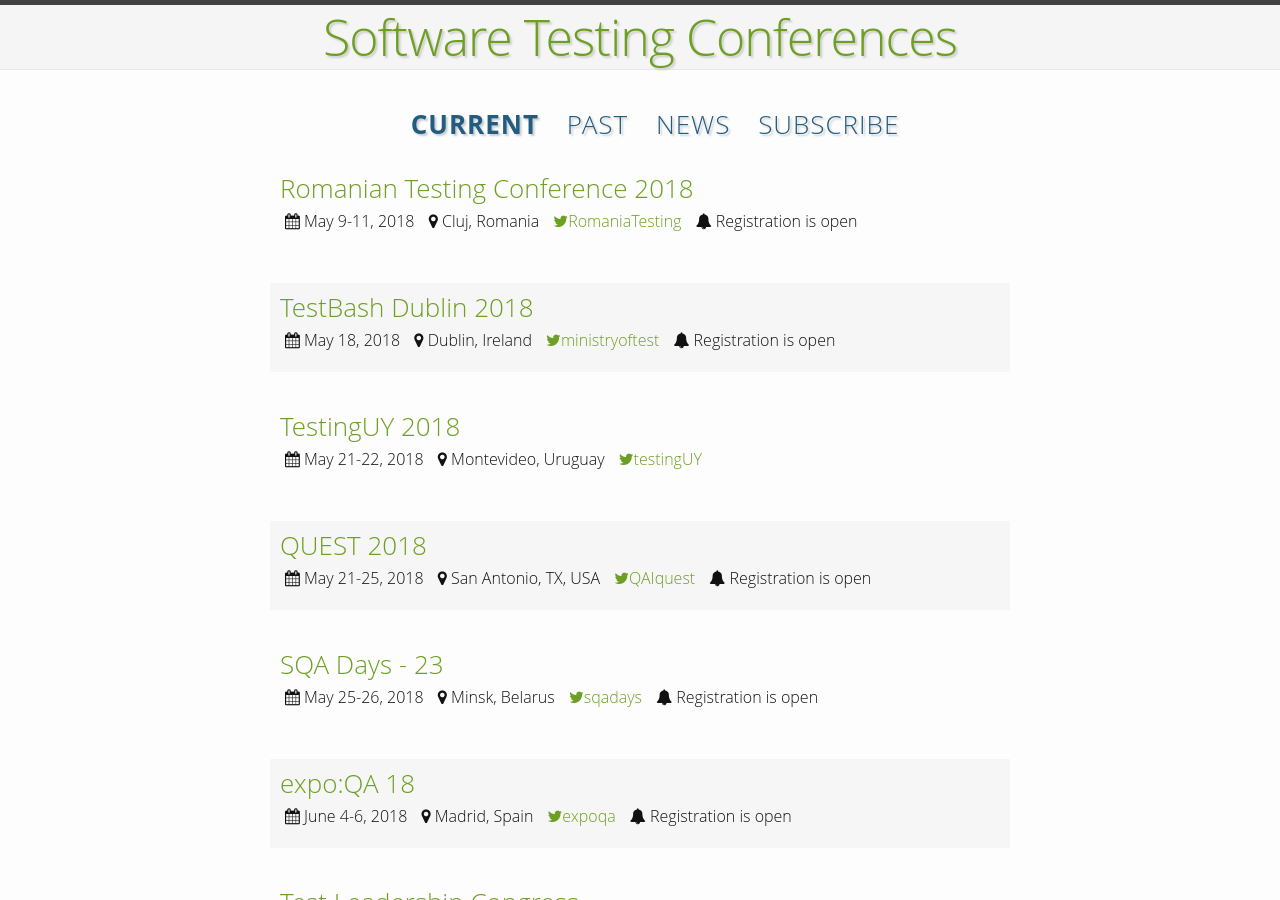
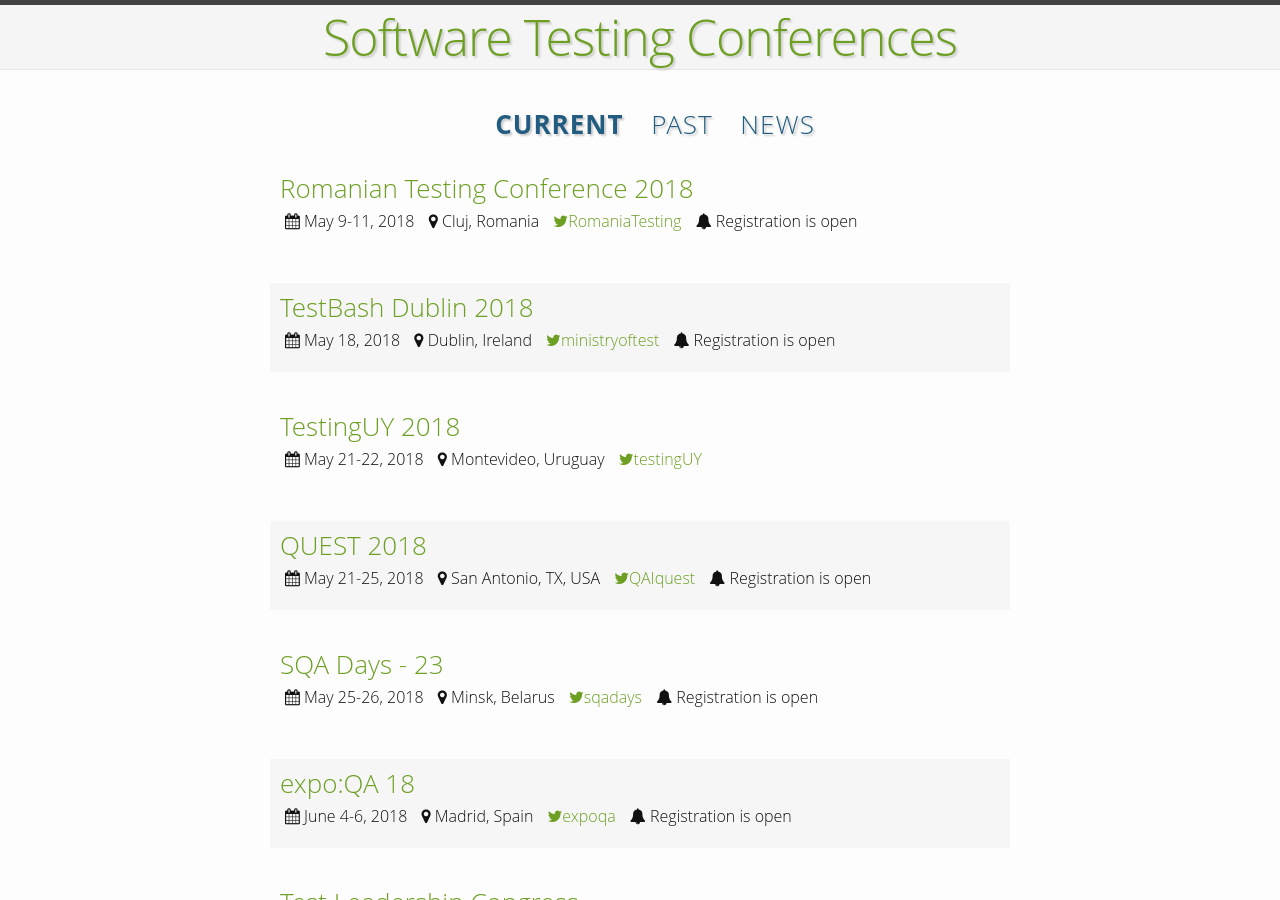
Before and after one commit to TestingConferences/testingconferences.github.io, a Jekyll site: the page built from index.html, in a window 1280 px wide and 900 px high. Built offline with Jekyll 4.4.1, drawn with Linux system fonts in a browser that asks for light colours.

Commit message:
temporarily hiding subscribe nav

```diff
--- a/_includes/nav.html
+++ b/_includes/nav.html
@@ -3,6 +3,6 @@
     <a href="/" {% if page.url == '/' %}class='active'{% endif %}>Current</a>
     <a href="/past" {% if page.url == '/past/' %}class='active'{% endif %}>Past</a>
     <a href="/news" {% if page.url == '/news/' %}class='active'{% endif %}>News</a>
-    <a href="/subscribe" {% if page.url == '/subscribe/' %}class='active'{% endif %}>Subscribe</a>
+    <!-- <a href="/subscribe" {% if page.url == '/subscribe/' %}class='active'{% endif %}>Subscribe</a> -->
   </ul>
 </div>
```
